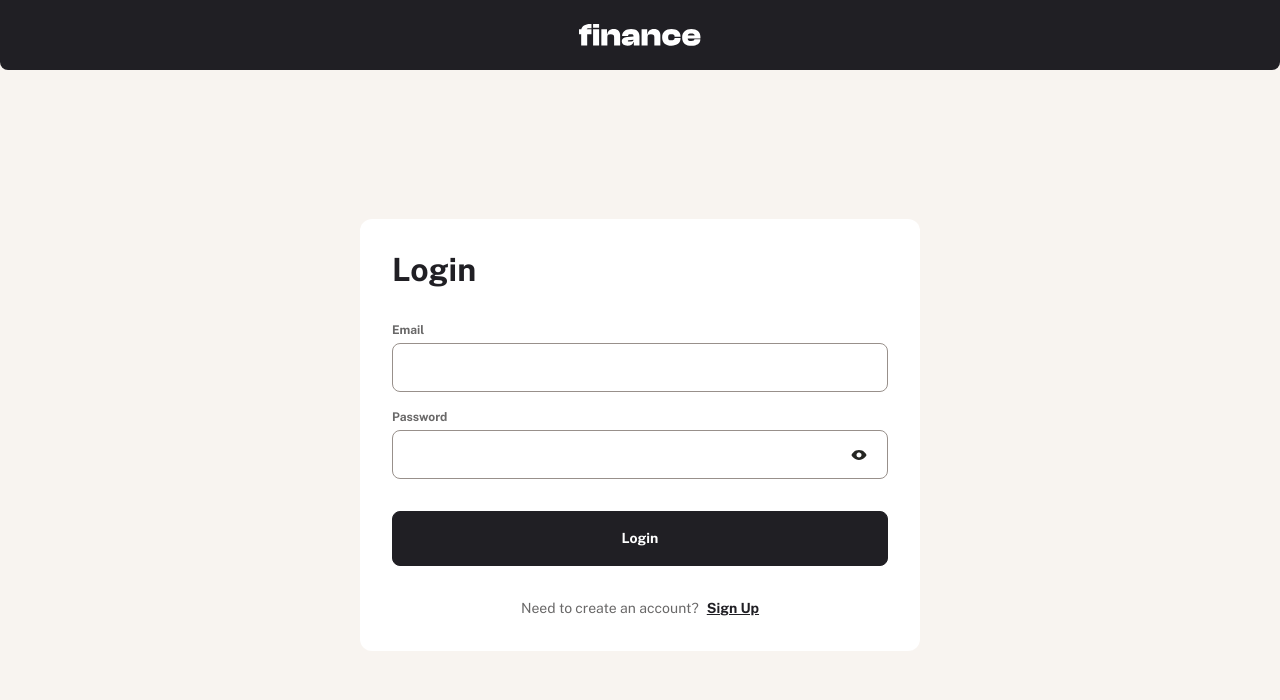
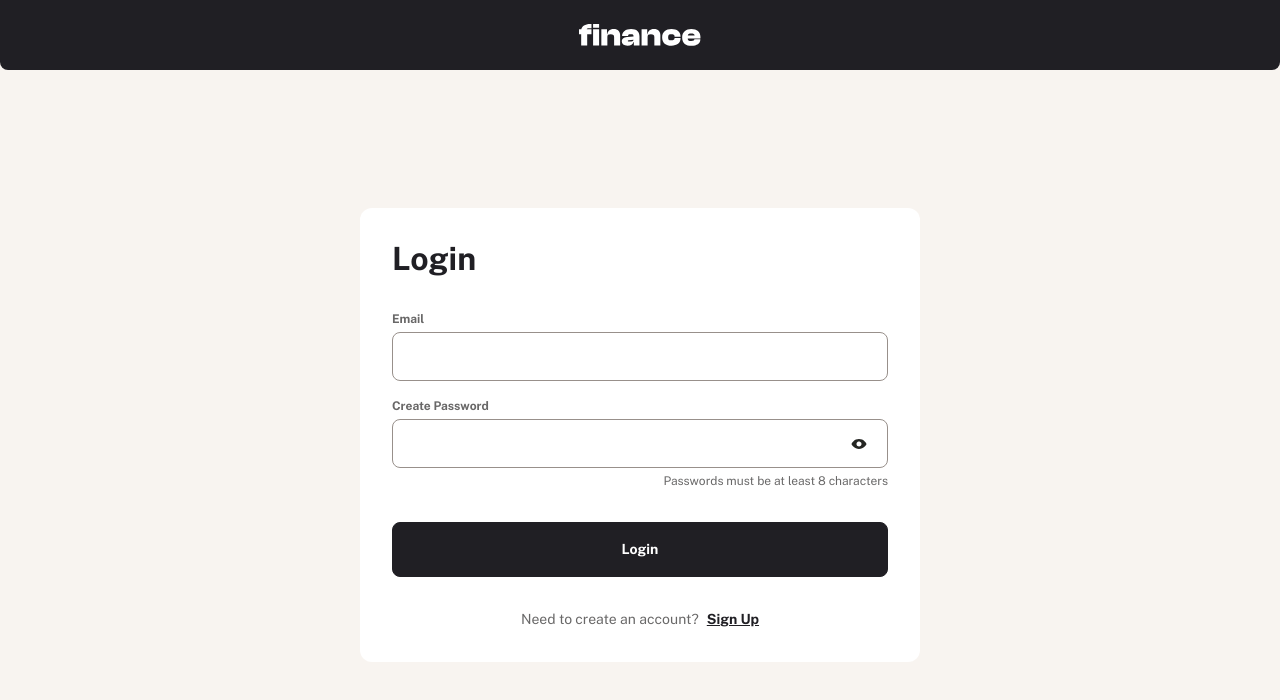
Before and after one commit to emerald-nomad/personal-finance-app, a Next.js app: page /auth/login in a window 1280 px wide. Shown: the top 700 px of the page. Built offline with nearby package versions, Linux system fonts and the light colour scheme.

Commit message:
show/hide password

```diff
--- a/app/auth/login/page.tsx
+++ b/app/auth/login/page.tsx
@@ -1,9 +1,8 @@
 import clsx from "clsx";
 import styles from "./login.module.scss";
-import { Input } from "@/components/Input";
+import { Input, PasswordInput } from "@/components/Input";
 import { Button } from "@/components/Button";
 import Link from "next/link";
-import ShowPasswordIcon from "@/images/icon-show-password.svg";
 
 export default function Page() {
   return (
@@ -11,12 +10,7 @@ export default function Page() {
       <p className={clsx(["text-preset-1"])}>Login</p>
       <div className={clsx([styles["input-group"]])}>
         <Input id="email" label="Email" />
-        <Input
-          id="password"
-          label="Password"
-          type="password"
-          suffixIcon={<ShowPasswordIcon />}
-        />
+        <PasswordInput id="password" label="Password" />
       </div>
       <Button>Login</Button>
       <p className={clsx([styles["text"], "text-preset-4"])}>
--- a/app/auth/signup/signup.module.scss
+++ b/app/auth/signup/signup.module.scss
@@ -22,6 +22,10 @@
   align-items: flex-start;
   gap: var(--spacing-200, 16px);
   align-self: stretch;
+
+  svg {
+    cursor: pointer;
+  }
 }
 
 .text {
--- /dev/null
+++ b/components/Input/PasswordInput/index.tsx
@@ -0,0 +1 @@
+export * from "./password-input";
--- /dev/null
+++ b/components/Input/PasswordInput/password-input.tsx
@@ -0,0 +1,28 @@
+"use client";
+
+import { useState } from "react";
+import { Input, InputProps } from "../input";
+import ShowPasswordIcon from "@/images/icon-show-password.svg";
+import HidePasswordIcon from "@/images/icon-hide-password.svg";
+
+export function PasswordInput(props: Omit<InputProps, "type" | "suffixIcon">) {
+  const [showPassword, setShowPassword] = useState(false);
+
+  const showPasswordIcon = (
+    <ShowPasswordIcon onClick={() => setShowPassword(true)} />
+  );
+
+  const hidePasswordIcon = (
+    <HidePasswordIcon onClick={() => setShowPassword(false)} />
+  );
+
+  return (
+    <Input
+      id="create-password"
+      label="Create Password"
+      helperText="Passwords must be at least 8 characters"
+      type={showPassword ? "text" : "password"}
+      suffixIcon={showPassword ? hidePasswordIcon : showPasswordIcon}
+    />
+  );
+}
--- a/components/Input/index.ts
+++ b/components/Input/index.ts
@@ -1 +1,2 @@
 export * from "./input";
+export * from "./PasswordInput";
--- a/components/Input/input.tsx
+++ b/components/Input/input.tsx
@@ -3,7 +3,7 @@ import styles from "./input.module.scss";
 import clsx from "clsx";
 import ColorTagIcon from "@/images/icon-color-tag.svg";
 
-interface InputProps extends InputHTMLAttributes<HTMLInputElement> {
+export interface InputProps extends InputHTMLAttributes<HTMLInputElement> {
   id: string;
   label: string;
   // type?: "text" | "select";
```
Also changed, not shown: app/auth/signup/page.tsx (+2 -5 lines).
